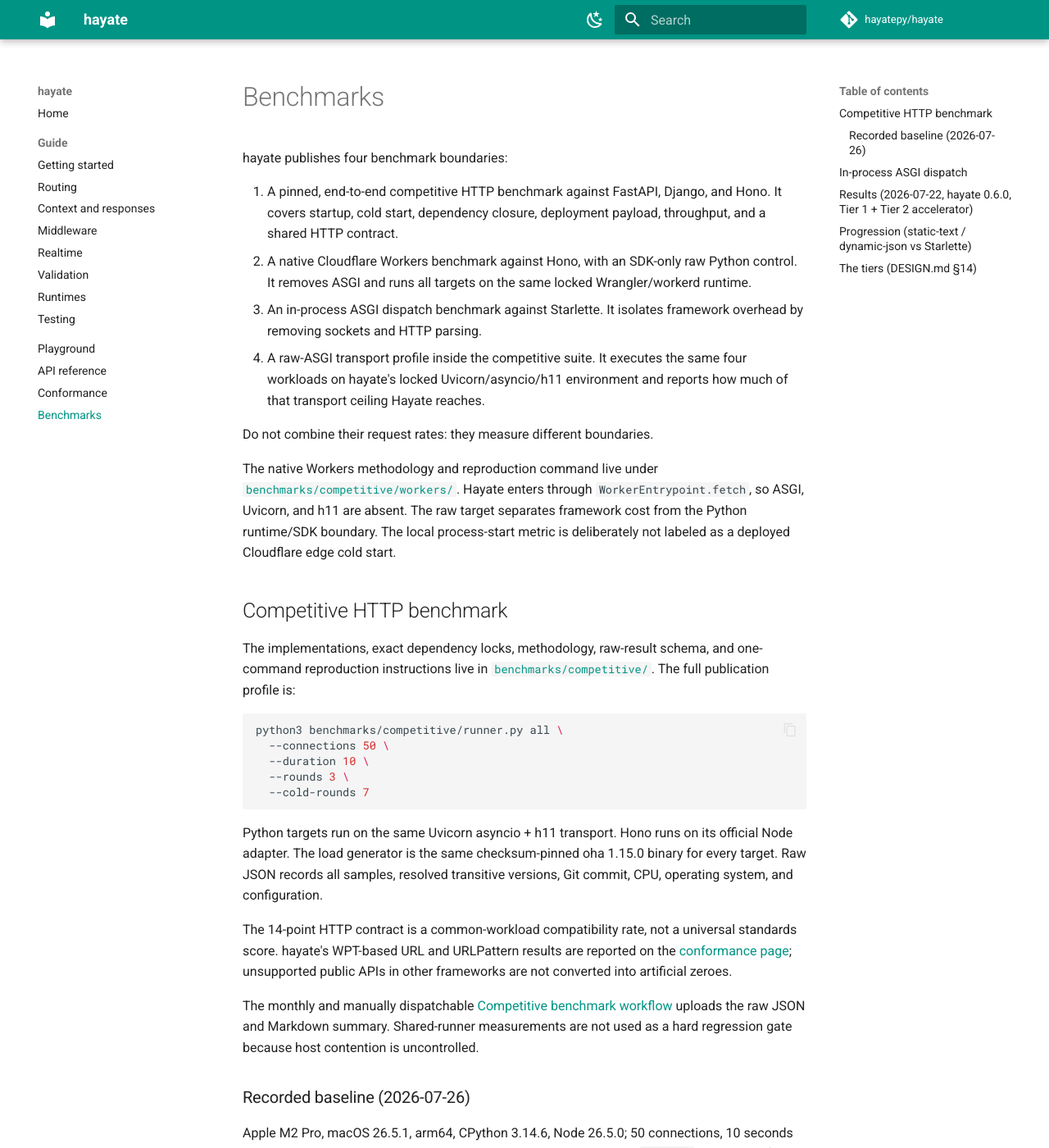
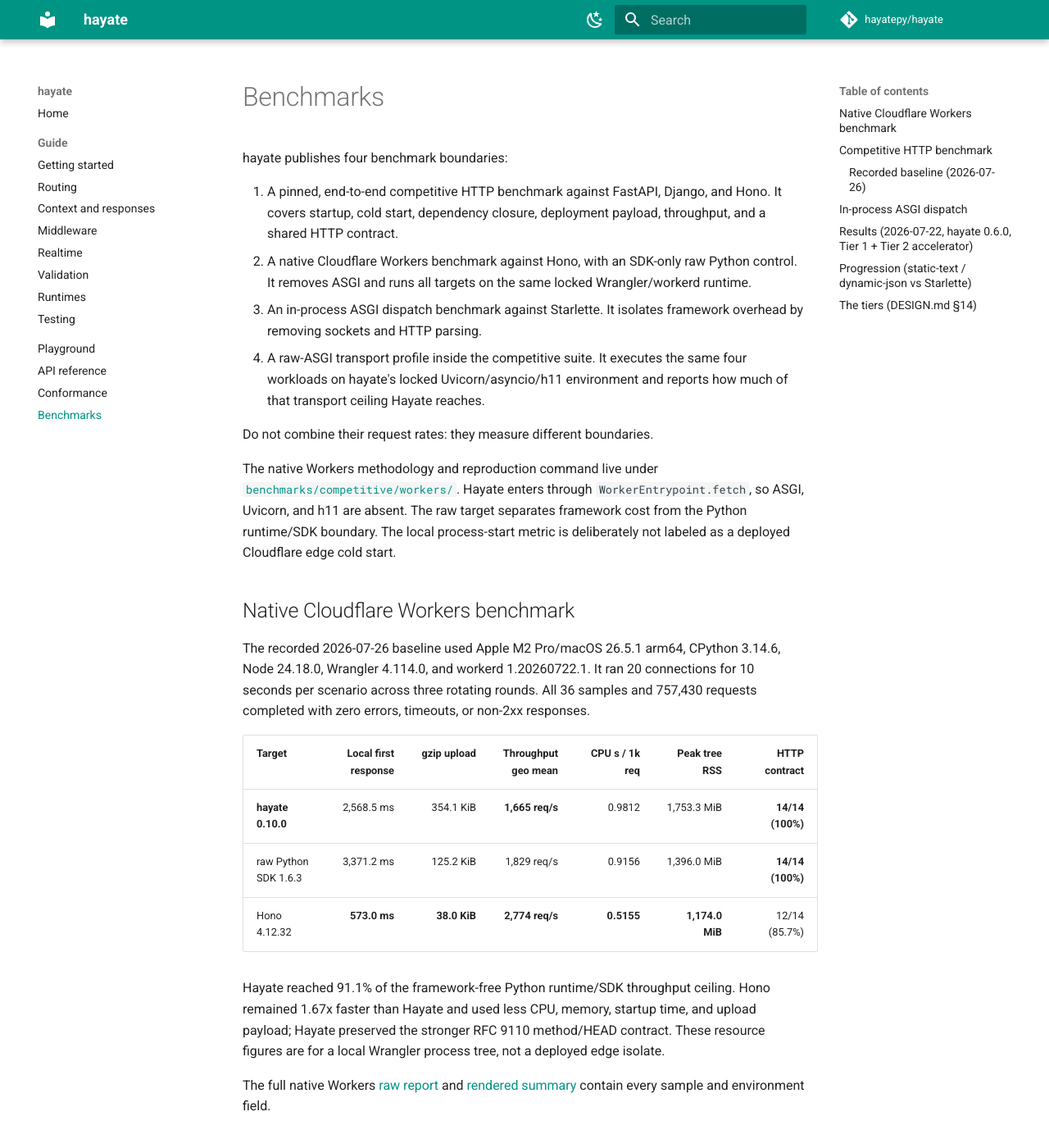
Before and after one commit to hayatepy/hayate, an MkDocs documentation site: the page built from docs/benchmarks.md, in a window 1280 px wide and 1400 px high. Shown: the whole window at 82% size. Built offline with MkDocs 1.6.1 and Material for MkDocs 9.7.7, drawn with Linux system fonts in a browser that asks for light colours; comment, search, counter and statistics services are not loaded.

Commit message:
docs: record native Workers baseline

```diff
--- a/docs/benchmarks.md
+++ b/docs/benchmarks.md
@@ -22,6 +22,30 @@ Hayate enters through `WorkerEntrypoint.fetch`, so ASGI, Uvicorn, and h11 are
 absent. The raw target separates framework cost from the Python runtime/SDK
 boundary. The local process-start metric is deliberately not labeled as a
 deployed Cloudflare edge cold start.
+
+## Native Cloudflare Workers benchmark
+
+The recorded 2026-07-26 baseline used Apple M2 Pro/macOS 26.5.1 arm64,
+CPython 3.14.6, Node 24.18.0, Wrangler 4.114.0, and workerd
+1.20260722.1. It ran 20 connections for 10 seconds per scenario across three
+rotating rounds. All 36 samples and 757,430 requests completed with zero
+errors, timeouts, or non-2xx responses.
+
+| Target | Local first response | gzip upload | Throughput geo mean | CPU s / 1k req | Peak tree RSS | HTTP contract |
+|---|---:|---:|---:|---:|---:|---:|
+| **hayate 0.10.0** | 2,568.5 ms | 354.1 KiB | **1,665 req/s** | 0.9812 | 1,753.3 MiB | **14/14 (100%)** |
+| raw Python SDK 1.6.3 | 3,371.2 ms | 125.2 KiB | 1,829 req/s | 0.9156 | 1,396.0 MiB | **14/14 (100%)** |
+| Hono 4.12.32 | **573.0 ms** | **38.0 KiB** | **2,774 req/s** | **0.5155** | **1,174.0 MiB** | 12/14 (85.7%) |
+
+Hayate reached 91.1% of the framework-free Python runtime/SDK throughput
+ceiling. Hono remained 1.67x faster than Hayate and used less CPU, memory,
+startup time, and upload payload; Hayate preserved the stronger RFC 9110
+method/HEAD contract. These resource figures are for a local Wrangler process
+tree, not a deployed edge isolate.
+
+The full native Workers [raw report](https://github.com/hayatepy/hayate/blob/main/benchmarks/competitive/workers/results/2026-07-26-macos-arm64.json)
+and [rendered summary](https://github.com/hayatepy/hayate/blob/main/benchmarks/competitive/workers/results/2026-07-26-macos-arm64.md)
+contain every sample and environment field.
 
 ## Competitive HTTP benchmark
 
```
Also changed, not shown: benchmarks/competitive/workers/README.md (+4 -0 lines), benchmarks/competitive/workers/results/2026-07-26-macos-arm64.md (added, +28 -0 lines), 1 other file.
